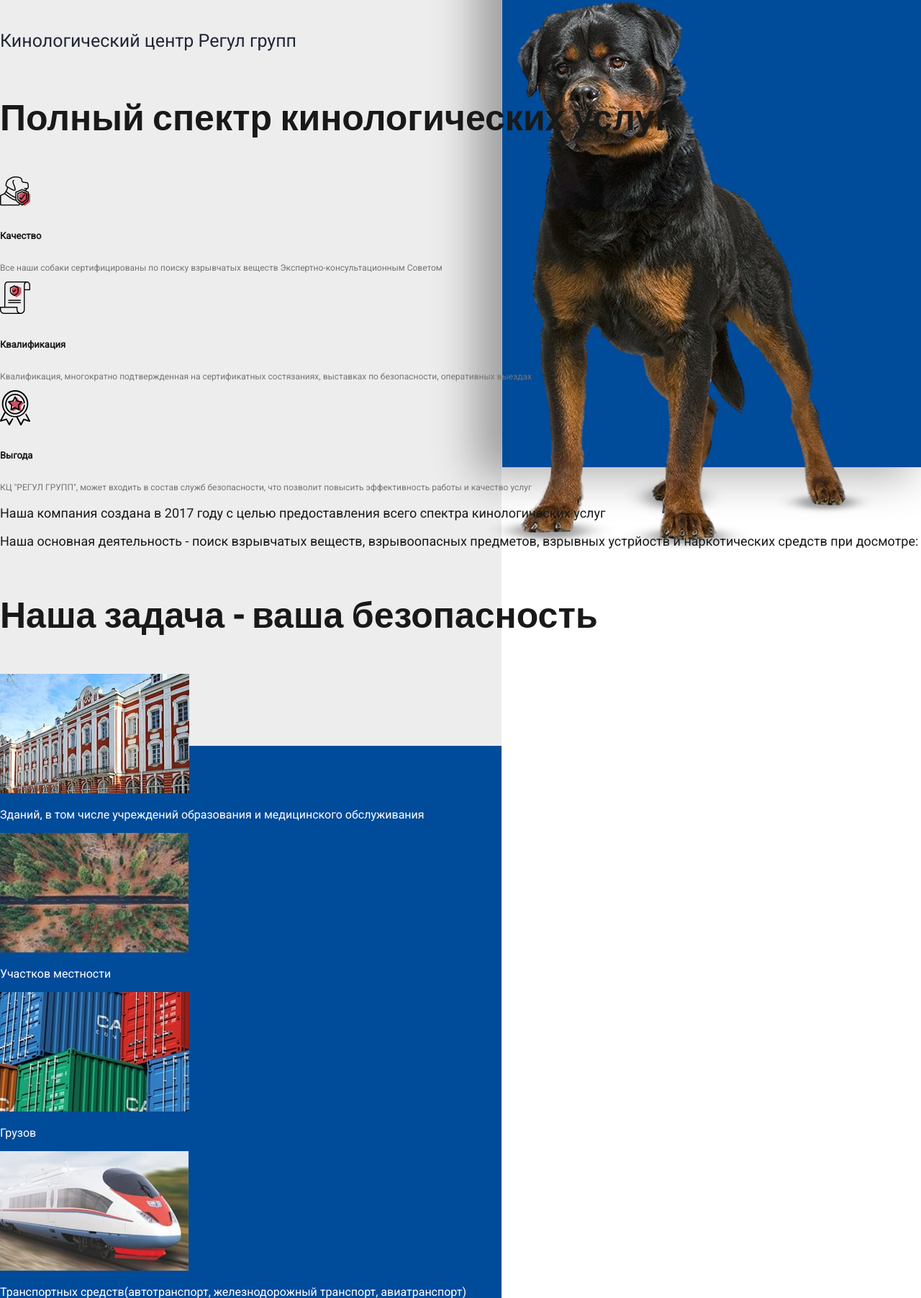
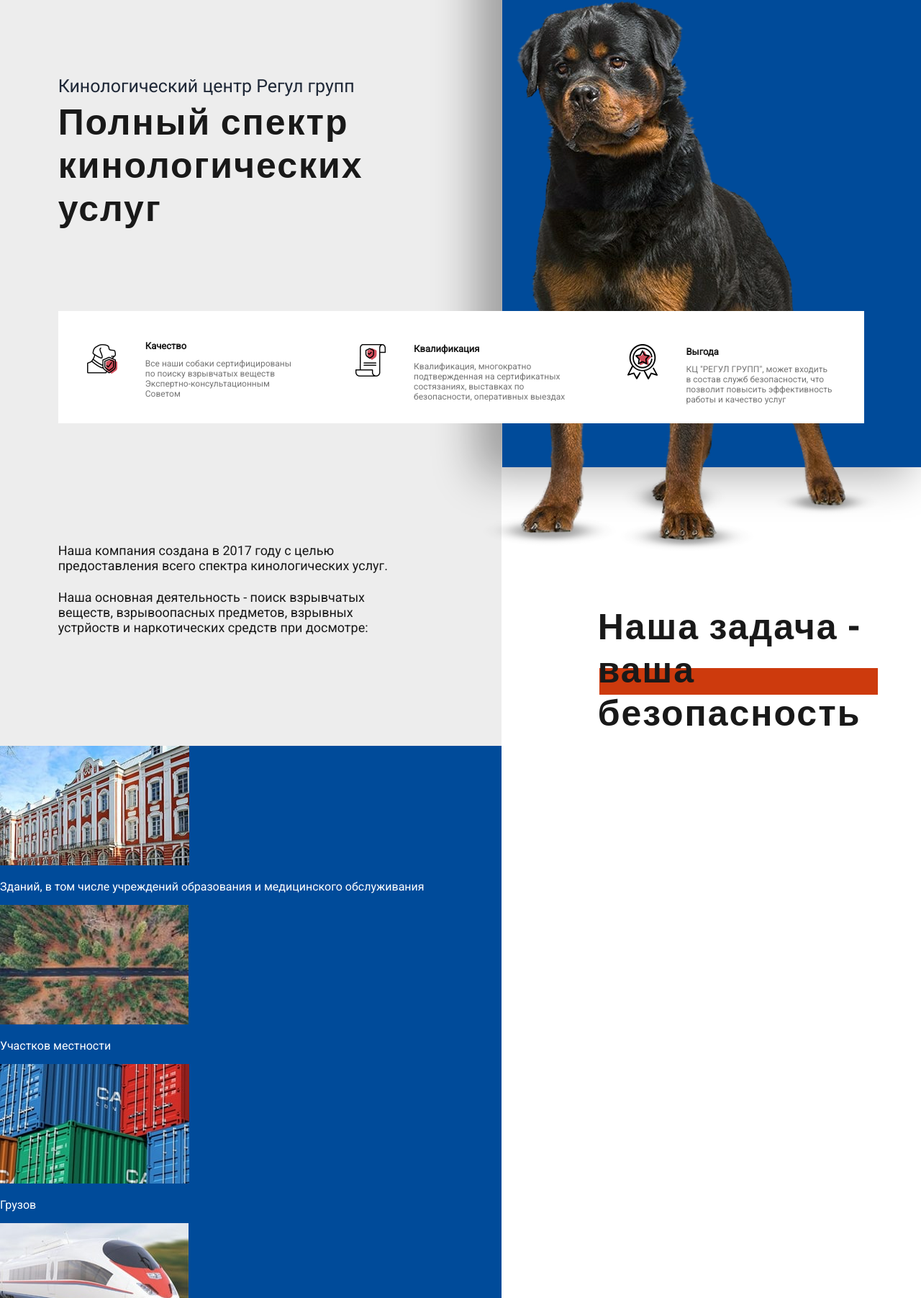
Before and after one commit to pilotvitalik/regul_group, a PHP site: page / in a window 1280 px wide. Shown: the part 121-1924 px from the top of the page at 72% size. Run offline with PHP 8.4, Linux system fonts and the light colour scheme.

Commit message:
Создание стилей heading, advantage, about

```diff
--- a/css/main.css
+++ b/css/main.css
@@ -1,6 +1,7 @@
 @import url('https://fonts.googleapis.com/css?family=Oswald|Roboto&display=swap');
 body,
-.wrapper {
+.wrapper,
+.common {
   padding: 0;
   margin: 0;
 }
@@ -36,6 +37,8 @@ body,
   font-family: 'Oswald', sans-serif;
   font-size: 50px;
   font-weight: 600;
+  line-height: 60px;
+  letter-spacing: 2px;
 }
 .--h6 {
   font-size: 13px;
@@ -47,8 +50,11 @@ body,
   font-weight: 500;
 }
 .about--p {
+  display: inline-block;
+  position: absolute;
   font-size: 18px;
   font-weight: 500;
+  width: 460px;
 }
 .inspection--p {
   color: #fff;
@@ -184,3 +190,126 @@ body,
   border-radius: 3px;
   border: none;
 }
+.heading {
+  display: -webkit-box;
+  display: -ms-flexbox;
+  display: flex;
+  -webkit-box-orient: vertical;
+  -webkit-box-direction: normal;
+      -ms-flex-direction: column;
+          flex-direction: column;
+  -webkit-box-pack: justify;
+      -ms-flex-pack: justify;
+          justify-content: space-between;
+  position: relative;
+  width: 450px;
+  height: 200px;
+  padding: 0;
+  margin: 105px auto auto 6.3%;
+}
+.heading h5,
+.heading h3 {
+  margin: 0;
+}
+.advantage {
+  display: -webkit-box;
+  display: -ms-flexbox;
+  display: flex;
+  -webkit-box-orient: horizontal;
+  -webkit-box-direction: normal;
+      -ms-flex-direction: row;
+          flex-direction: row;
+  -ms-flex-pack: distribute;
+      justify-content: space-around;
+  position: relative;
+  width: 1120px;
+  height: 156px;
+  padding: 0;
+  margin: 127px auto 148px 6.3%;
+  background: #fff;
+}
+.advantage div {
+  display: -webkit-box;
+  display: -ms-flexbox;
+  display: flex;
+  -webkit-box-orient: vertical;
+  -webkit-box-direction: normal;
+      -ms-flex-direction: column;
+          flex-direction: column;
+  position: relative;
+  width: 293px;
+  height: 100%;
+}
+.advantage div img {
+  display: block;
+  position: relative;
+  width: 42px;
+  top: 46px;
+}
+.advantage div h6 {
+  display: inline-block;
+  position: relative;
+  width: 90px;
+  left: 81px;
+  margin: 0 0 10px 0;
+}
+.advantage div p {
+  display: inline-block;
+  position: relative;
+  width: 210px;
+  left: 81px;
+  margin: 0;
+}
+.advantage div:nth-child(2) {
+  width: 298px;
+}
+.advantage div:nth-child(2) p {
+  width: 215px;
+}
+.advantage div:last-child {
+  width: 288px;
+}
+.advantage div:last-child p {
+  width: 205px;
+}
+.about {
+  display: -webkit-box;
+  display: -ms-flexbox;
+  display: flex;
+  -webkit-box-orient: horizontal;
+  -webkit-box-direction: normal;
+      -ms-flex-direction: row;
+          flex-direction: row;
+  -ms-flex-wrap: wrap;
+      flex-wrap: wrap;
+  position: relative;
+  height: 300px;
+  padding: 0;
+  margin: 0 auto auto 6.3%;
+}
+.about p:nth-child(2) {
+  top: 65px;
+  left: 0;
+}
+.about h3 {
+  display: inline-block;
+  position: absolute;
+  width: 392px;
+  height: 102px;
+  top: 99px;
+  left: 750px;
+  padding: 0;
+  margin: 0;
+  letter-spacing: 2px;
+}
+.about h3:before {
+  content: '';
+  display: block;
+  position: absolute;
+  width: 387px;
+  height: 37px;
+  top: 93px;
+  left: 2.4px;
+  z-index: -111;
+  background: #cd3a0d;
+}
--- a/index.html
+++ b/index.html
@@ -58,7 +58,7 @@
 				</div>
 			</div>
 			<div class='about'>
-				<p class='mainText about--p'>Наша компания создана в 2017 году с целью предоставления всего спектра кинологических услуг</p>
+				<p class='mainText about--p'>Наша компания создана в 2017 году с целью предоставления всего спектра кинологических услуг.</p>
 				<p class='mainText about--p'>Наша основная деятельность - поиск взрывчатых веществ, взрывоопасных предметов, взрывных устрйоств и наркотических средств при досмотре:</p>
 				<h3 class='mainText --h3'>Наша задача - ваша безопасность</h3>
 			</div>
--- a/less/main.less
+++ b/less/main.less
@@ -6,7 +6,8 @@
 
 
 body,
-.wrapper{
+.wrapper,
+.common{
 	padding: 0;
 	margin: 0;
 }
@@ -53,6 +54,8 @@ body,
 	font-family: @adFont;
 	font-size: 50px;
 	font-weight: 600;
+	line-height: 60px;
+	letter-spacing: 2px;
 }
 .--h6{
 	font-size: 13px;
@@ -64,8 +67,11 @@ body,
 	font-weight: 500;
 }
 .about--p{
+	display: inline-block;
+	position: absolute;
 	font-size: 18px;
 	font-weight: 500;
+	width: 460px;
 }
 .inspection--p{
 	color: #fff;
@@ -189,3 +195,108 @@ body,
 		}
 	}
 }
+//======================================
+//		Common--heading, advantage
+//======================================
+.heading{
+	display: flex;
+	flex-direction: column;
+	justify-content: space-between;
+	position: relative;
+	width: 450px;
+	height: 200px;
+	padding: 0;
+	margin: 105px auto auto 6.3%;
+	h5,
+	h3{
+		margin: 0;
+	}
+}
+.advantage{
+	display: flex;
+	flex-direction: row;
+	justify-content: space-around;
+	position: relative;
+	width: 1120px;
+	height: 156px;
+	padding: 0;
+	margin: 127px auto 148px 6.3%;
+	background: #fff;
+	div{
+		display: flex;
+		flex-direction: column;
+		position: relative;
+		width: 293px;
+		height: 100%;
+		img{
+			display: block;
+			position: relative;
+			width: 42px;
+			top: 46px;
+		}
+		h6{
+			display: inline-block;
+			position: relative;
+			width: 90px;
+			left: 81px;
+			margin: 0 0 10px 0;
+		}
+		p{
+			display: inline-block;
+			position: relative;
+			width: 210px;
+			left: 81px;
+			margin: 0;
+		}
+	}
+	div:nth-child(2){
+		width: 298px;
+		p{
+			width: 215px;
+		}
+	}
+	div:last-child{
+		width: 288px;
+		p{
+			width: 205px;
+		}
+	}
+}
+//======================================
+//		Common--about
+//======================================
+.about{
+	display: flex;
+	flex-direction: row;
+	flex-wrap: wrap;
+	position: relative;
+	height: 300px;
+	padding: 0;
+	margin: 0 auto auto 6.3%;
+	p:nth-child(2){
+		top: 65px;
+		left: 0;
+	}
+	h3{
+		display: inline-block;
+		position: absolute;
+		width: 392px;
+		height: 102px;
+		top: 99px;
+		left: 750px;
+		padding: 0;
+		margin: 0;
+		letter-spacing: 2px;
+	}
+	h3:before{
+		content: '';
+		display: block;
+		position: absolute;
+		width: 387px;
+		height: 37px;
+		top: 93px;
+		left: 2.4px;
+		z-index: -111;
+		background: #cd3a0d;
+	}
+}
```
